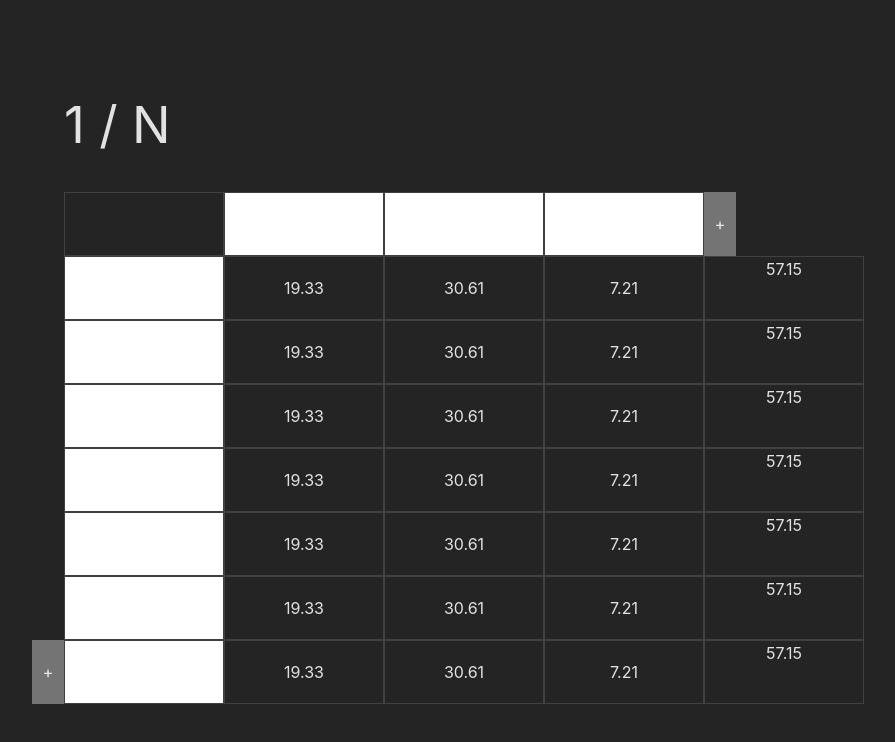
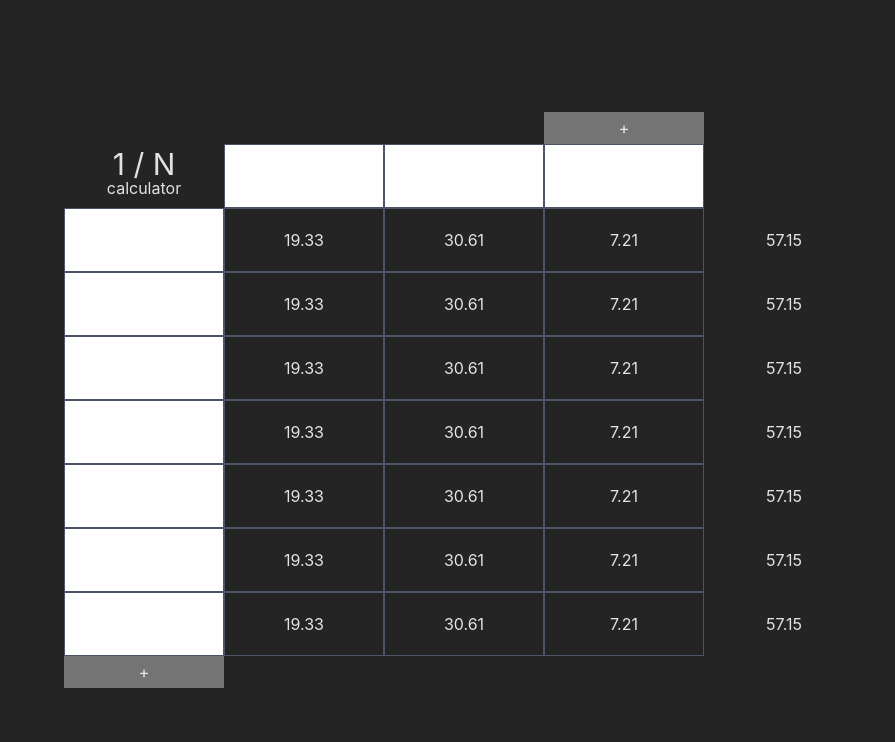
Before and after one commit to mikemklee/one-over-n, a Vue app: page / in a window 1280 px wide. Shown: the top 742 px of the page, without its empty margins (256-1151 px from the left). Built offline with nearby package versions, Linux system fonts and the light colour scheme.

Commit message:
Extract <Cell /> component

```diff
--- /dev/null
+++ b/src/components/Cell.vue
@@ -0,0 +1,22 @@
+<script setup>
+defineProps({
+  withBorder: {
+    type: Boolean,
+    default: true,
+  },
+});
+</script>
+
+<template>
+  <div
+    class="w-40 h-16 flex justify-center items-center"
+    :class="{
+      border: withBorder,
+      'border-gray-600': true,
+    }"
+  >
+    <slot />
+  </div>
+</template>
+
+<style scoped></style>
--- a/src/components/Main.vue
+++ b/src/components/Main.vue
@@ -1,5 +1,7 @@
 <script setup>
 import { reactive, computed } from "vue";
+
+import Cell from "./Cell.vue";
 
 const expenses = reactive([
   {
@@ -89,60 +91,57 @@ const expensePerPersonMatrix = computed(() => {
 </script>
 
 <template>
-  <h1 class="text-left mb-10">1 / N</h1>
-
   <div class="relative table-layout">
-    <div class="col-span-1 cell">
-      <!-- placeholder for layout -->
+    <div class="flex flex-col col-span-1 pt-2">
+      <span class="text-[30px]">1 / N</span>
+      <span>calculator</span>
     </div>
     <div class="flex col-start-2 col-end-auto">
-      <div v-for="(item, i) in expenses" :key="i" class="flex flex-col cell">
+      <Cell v-for="(item, i) in expenses" :key="i" class="flex flex-col">
         <input v-model="item.description" class="editable" />
         <input v-model="item.total" class="editable" />
-      </div>
+      </Cell>
     </div>
 
     <div class="flex flex-col col-span-1 row-span-1">
       <div v-for="(person, index) in people" :key="index" class="flex">
-        <div class="flex flex-col cell">
+        <Cell class="flex flex-col">
           <input v-model="person.name" class="editable" />
           <input v-model="person.spent" class="editable" />
-        </div>
+        </Cell>
       </div>
     </div>
 
     <div class="col-start-2 col-end-auto row-start-2 flex flex-col">
       <div
-        v-for="(expensesPerPerson, rowIdx) in expensePerPersonMatrix"
-        :key="rowIdx"
+        v-for="(expensesPerPerson, personIdx) in expensePerPersonMatrix"
+        :key="personIdx"
       >
         <div class="flex-grow flex">
-          <div
-            v-for="(expensePerPerson, j) in expensesPerPerson"
-            :key="j"
-            class="cell flex justify-center items-center"
+          <Cell
+            v-for="(expensePerPerson, expenseIdx) in expensesPerPerson"
+            :key="expenseIdx"
+            class="flex justify-center items-center"
           >
             {{ expensePerPerson }}
-          </div>
+          </Cell>
 
-          <div class="absolute left-[100%] cell border border-green-200">
+          <Cell class="absolute left-[100%]" :withBorder="false">
             {{
               expensesPerPerson.reduce((acc, amount) => {
                 return acc + parseFloat(amount);
               }, 0)
             }}
-          </div>
+          </Cell>
         </div>
       </div>
     </div>
 
-    <div class="flex flex-col absolute left-[100%] top-0">
-      <button class="btn" @click="addExpense">+</button>
-    </div>
+    <button class="btn absolute right-0 bottom-[100%]" @click="addExpense">
+      +
+    </button>
 
-    <div class="absolute right-[100%] bottom-0">
-      <button class="btn" @click="addPerson">+</button>
-    </div>
+    <button class="btn absolute left-0 top-[100%]" @click="addPerson">+</button>
   </div>
 </template>
 
@@ -150,12 +149,6 @@ const expensePerPersonMatrix = computed(() => {
 .table-layout {
   display: grid;
   grid-template-columns: auto 1fr;
-}
-
-.cell {
-  border: 1px solid #414141;
-  width: 10rem;
-  height: 4rem;
 }
 
 .editable {
@@ -166,8 +159,8 @@ const expensePerPersonMatrix = computed(() => {
 }
 
 .btn {
-  width: 2rem;
-  height: 4rem;
+  width: 10rem;
+  height: 2rem;
   background-color: #747474;
 }
 .btn:hover {
```
